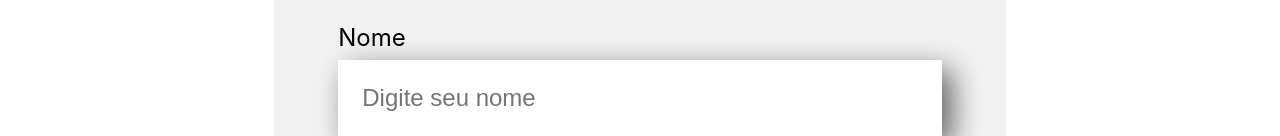
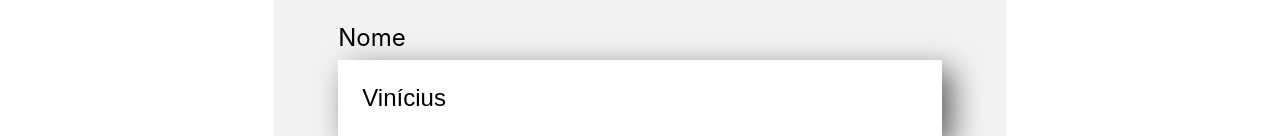
Before and after one commit to viniciusdamascenosouza/organo, a React (Create React App) app in the folder organo/: page / in a window 1280 px wide. Shown: the part 664-800 px from the top of the page. Built offline with nearby package versions, Linux system fonts and the light colour scheme.

Commit message:
Manipulando o input do usuário e entendendo ciclo de vida

```diff
--- a/organo/src/componentes/CampoTexto/CampoTexto.js
+++ b/organo/src/componentes/CampoTexto/CampoTexto.js
@@ -2,14 +2,17 @@
 
 export const CampoTexto = (props) => {
 
+  let valor = "Vinícius";
+
   const aoDigitado = (evento) => {
-    console.log(evento.target.value);
+    valor = evento.target.value;
+    console.log(valor);
   }
 
   return (
     <div className="campo-texto">
       <label>{props.label}</label>
-      <input onChange={aoDigitado} required="{props.obrigatorio}" placeholder= {props.placeholder} />
+      <input value={valor} onChange={aoDigitado} required="{props.obrigatorio}" placeholder= {props.placeholder} />
     </div>
   );
 };
```
